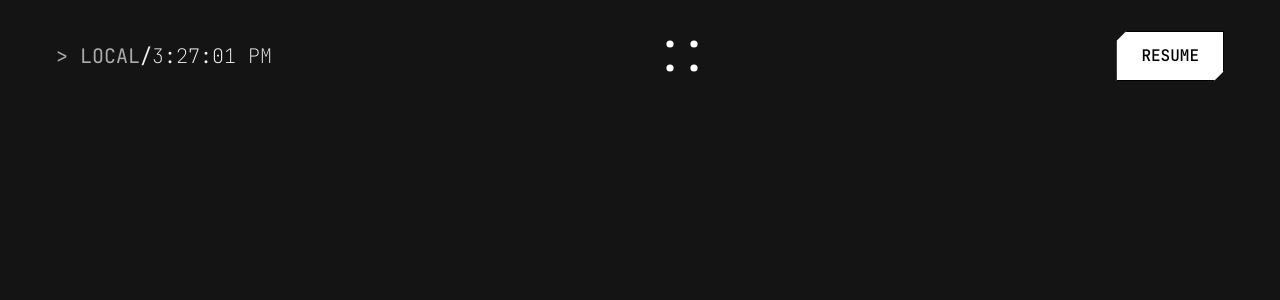
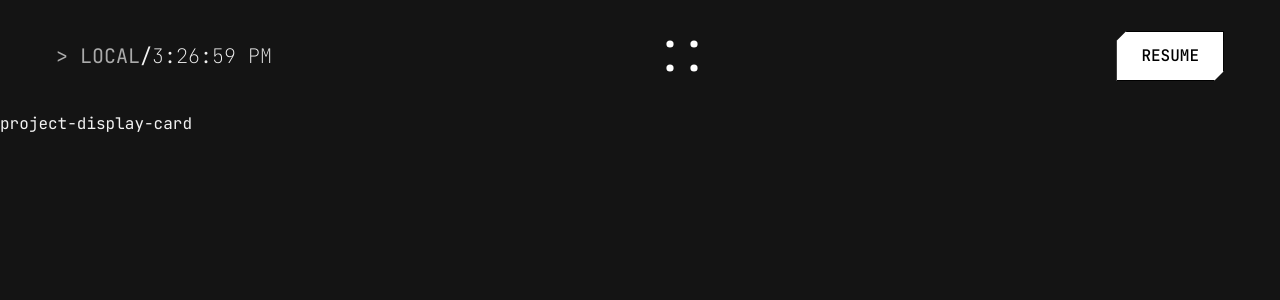
Before and after one commit to Chandankrswain/My-Portfolio, a React (Vite) app: page /projects in a window 1280 px wide. Shown: the top 300 px of the page. Built offline with nearby package versions, Linux system fonts and the light colour scheme.

Commit message:
add:  added the the project display card component

```diff
--- a/src/components/index.ts
+++ b/src/components/index.ts
@@ -11,3 +11,4 @@ export * from "./project-card";
 export * from "./progress-bar";
 export * from "./form";
 export * from "./menu";
+export * from "./project-display-card";
--- /dev/null
+++ b/src/components/project-display-card/index.ts
@@ -0,0 +1 @@
+export * from "./project-display-card";
--- /dev/null
+++ b/src/components/project-display-card/project-display-card.tsx
@@ -0,0 +1,5 @@
+export const ProjectDisplayCard = () => {
+  return <div>project-display-card</div>;
+};
+
+export default ProjectDisplayCard;
--- a/src/pages/work-gallery/work-gallery.tsx
+++ b/src/pages/work-gallery/work-gallery.tsx
@@ -1,9 +1,12 @@
-import { Navbar } from "../../components";
+import { Navbar, ProjectDisplayCard } from "../../components";
 
 export const WorkGallery = () => {
   return (
     <div>
       <Navbar />
+      <div className="flex flex-wrap">
+        <ProjectDisplayCard />
+      </div>
     </div>
   );
 };
```
